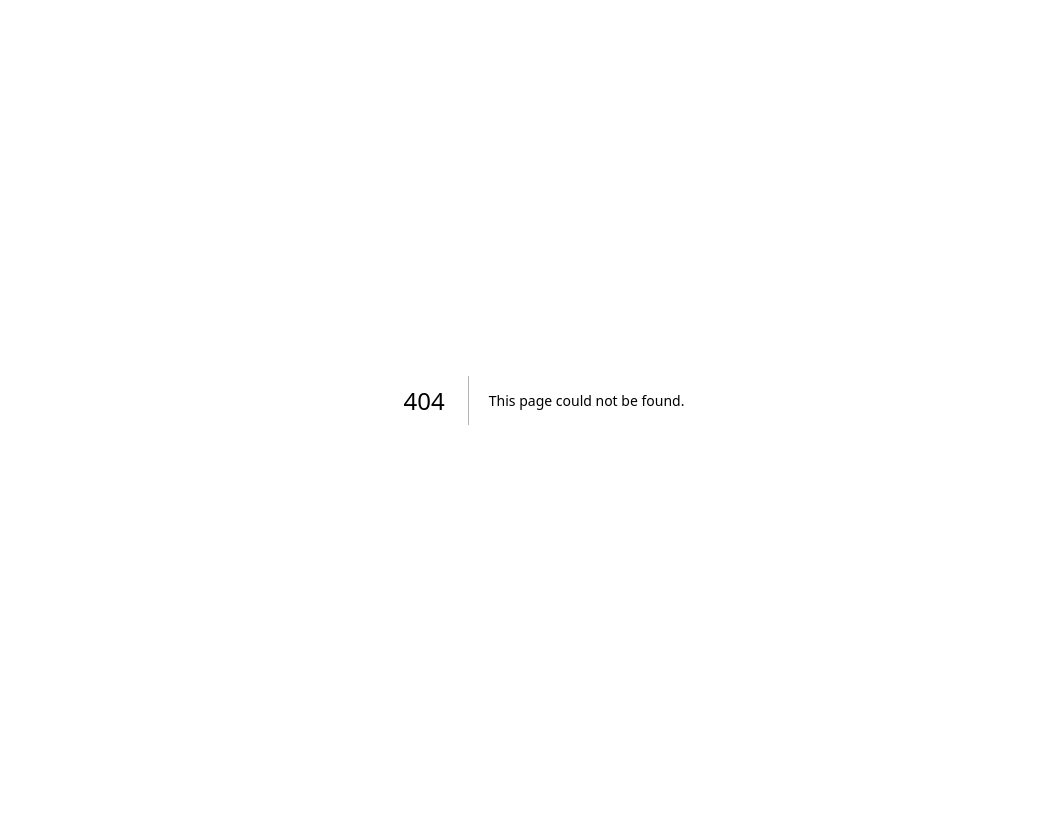
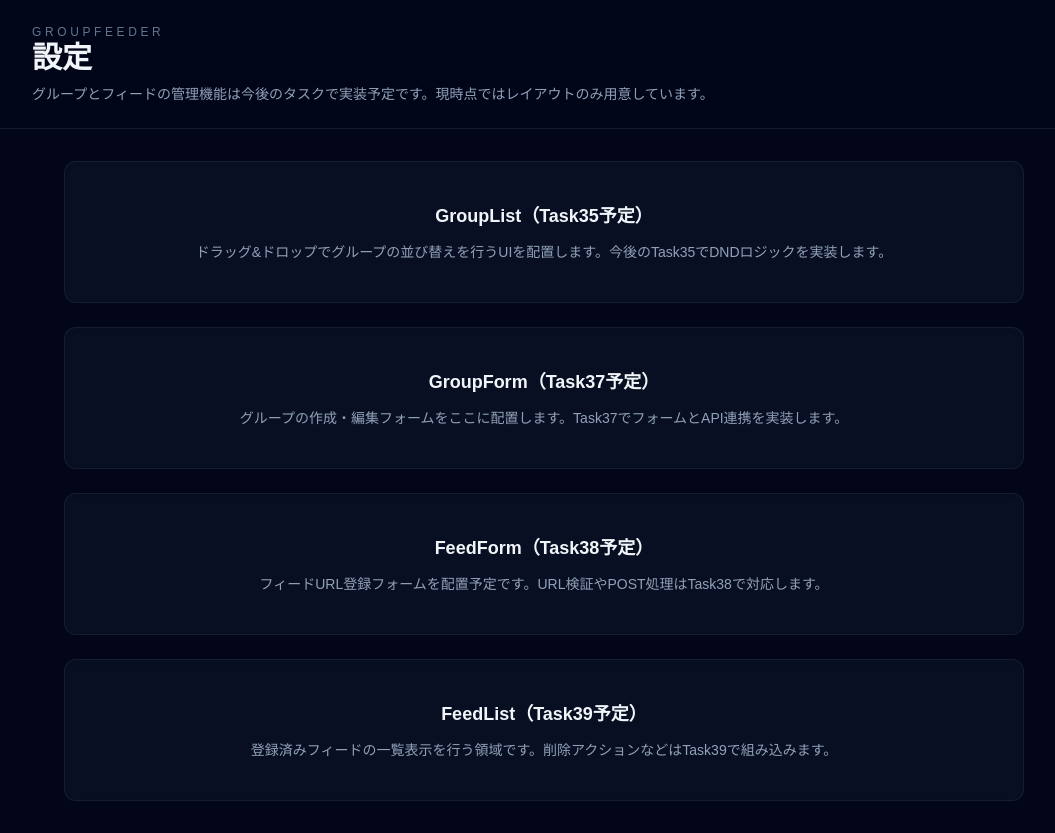
Before and after one commit to keisuke-yamauch1/group-feeder, a Next.js app: page /dashboard/settings in a window 1280 px wide. Before the commit this address had no page. Shown: the whole page, without its empty margins (96-1151 px from the left). Before the commit the page ends 800 px from the top, so only its background shows below. Built offline with nearby package versions, Linux system fonts and the light colour scheme; no server answers.

Commit message:
Task34: feat: create dashboard settings page layout with placeholders; update TODO.md to mark task completion

```diff
--- /dev/null
+++ b/app/dashboard/settings/page.tsx
@@ -0,0 +1,59 @@
+import { auth } from '@/auth'
+
+type PlaceholderProps = {
+  title: string
+  description: string
+}
+
+function SettingsSectionPlaceholder({ title, description }: PlaceholderProps) {
+  return (
+    <div className="rounded-xl border border-slate-800/60 bg-slate-900/60 px-6 py-10 text-center shadow-inner">
+      <h2 className="text-lg font-semibold text-slate-100">{title}</h2>
+      <p className="mt-3 text-sm text-slate-400">{description}</p>
+    </div>
+  )
+}
+
+export default async function DashboardSettingsPage() {
+  const session = await auth()
+
+  return (
+    <div className="flex min-h-screen flex-col bg-slate-950 text-white">
+      <header className="border-b border-slate-800/60 bg-slate-950/80 px-8 py-6">
+        <div className="mx-auto flex w-full max-w-5xl flex-col gap-2 sm:flex-row sm:items-center sm:justify-between">
+          <div>
+            <p className="text-xs uppercase tracking-[0.3em] text-slate-500">GroupFeeder</p>
+            <h1 className="text-2xl font-semibold text-slate-100 sm:text-3xl">設定</h1>
+            <p className="mt-2 text-sm text-slate-400">
+              グループとフィードの管理機能は今後のタスクで実装予定です。現時点ではレイアウトのみ用意しています。
+            </p>
+          </div>
+          {session?.user?.name ? (
+            <div className="rounded-full border border-slate-800/60 bg-slate-900 px-4 py-2 text-sm text-slate-300">
+              {session.user.name}
+            </div>
+          ) : null}
+        </div>
+      </header>
+
+      <main className="mx-auto flex w-full max-w-5xl flex-1 flex-col gap-6 px-8 py-8">
+        <SettingsSectionPlaceholder
+          title="GroupList（Task35予定）"
+          description="ドラッグ&ドロップでグループの並び替えを行うUIを配置します。今後のTask35でDNDロジックを実装します。"
+        />
+        <SettingsSectionPlaceholder
+          title="GroupForm（Task37予定）"
+          description="グループの作成・編集フォームをここに配置します。Task37でフォームとAPI連携を実装します。"
+        />
+        <SettingsSectionPlaceholder
+          title="FeedForm（Task38予定）"
+          description="フィードURL登録フォームを配置予定です。URL検証やPOST処理はTask38で対応します。"
+        />
+        <SettingsSectionPlaceholder
+          title="FeedList（Task39予定）"
+          description="登録済みフィードの一覧表示を行う領域です。削除アクションなどはTask39で組み込みます。"
+        />
+      </main>
+    </div>
+  )
+}
```
Also changed, not shown: 1 other file (tests, documents, lock files or other folders).
